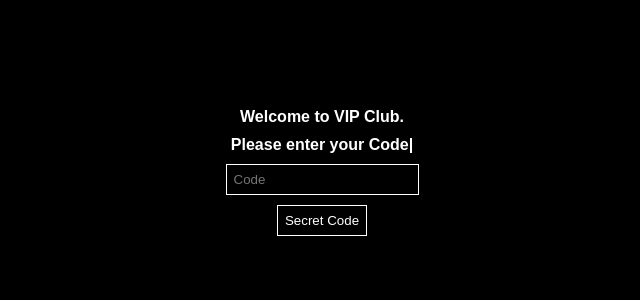
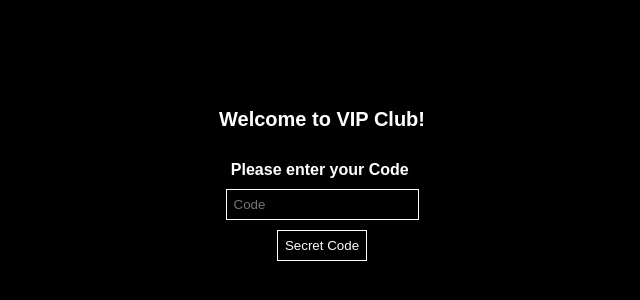
Before and after one commit to Ksmung1/portfolio, a React (Create React App) app: page / in a window 1280 px wide. Shown: the part 142-442 px from the top of the page, without its empty margins (318-958 px from the left). Built offline with nearby package versions, Linux system fonts and the light colour scheme.

Commit message:
3rd commit

```diff
--- a/src/css/App.css
+++ b/src/css/App.css
@@ -42,6 +42,10 @@
   text-align: center;
   background: gray;
 }
+.auth-screen .type-text-1 {
+  font-size: 20px;
+  margin-bottom: 20px;
+}
 .portfolio-screen .container .box .heading {
   font-weight: bold;
   font-size: 20px;
--- a/src/css/props.css
+++ b/src/css/props.css
@@ -51,3 +51,15 @@ body {
 .width {
   width: 100%;
 }
+.blinking {
+  animation: blink 1s infinite;
+}
+@keyframes blink {
+  0%,
+  100% {
+    opacity: 1;
+  }
+  50% {
+    opacity: 0;
+  }
+}
--- a/src/screens/Auth.jsx
+++ b/src/screens/Auth.jsx
@@ -8,18 +8,19 @@ const Auth = () => {
   const [code, setCode] = useState("");
   const [welcomeText, setWelcomeText] = useState("");
   const [promptText, setPromptText] = useState("");
+  const [showCursor, setShowCursor] = useState(false); // To handle blinking cursor
 
-  const welcomeMessage = "Welcome to VIP Club.";
-  const promptMessage = "Please enter your Code|";
+  const welcomeMessage = "Welcome to VIP Club!";
+  const promptMessage = "Please enter your Code";
 
-  // Typewriter effect function (FIXED)
+  // Typewriter effect function
   const typeWriter = (message, setter, onComplete) => {
     let index = 0;
-    let text = ""; // Store text separately to prevent React's async update issue
+    let text = "";
 
     const interval = setInterval(() => {
-      text += message.charAt(index); // Append one character at a time
-      setter(text); // Update state with the new string
+      text += message.charAt(index);
+      setter(text);
       index++;
 
       if (index >= message.length) {
@@ -29,10 +30,11 @@ const Auth = () => {
     }, 50);
   };
 
-  // Start animations in order
   useEffect(() => {
     typeWriter(welcomeMessage, setWelcomeText, () => {
-      typeWriter(promptMessage, setPromptText);
+      typeWriter(promptMessage, setPromptText, () => {
+        setShowCursor(true); // Show blinking cursor after typing
+      });
     });
   }, []);
 
@@ -43,15 +45,18 @@ const Auth = () => {
     } else {
       alert("Incorrect Code. Unauthorized!");
       setUser(null);
-      setCode("")
+      setCode("");
       nav("/");
     }
   };
 
   return (
     <div className="auth-screen flex-col mid relative">
-      <p className="typewriter-text">{welcomeText}</p>
-      <p className="typewriter-text">{promptText}</p>
+      <p className="typewriter-text type-text-1">{welcomeText}</p>
+      <p className="typewriter-text">
+        {promptText}
+        {showCursor && <span className="blinking">|</span>}
+      </p>
       <input
         type="password"
         name="login-code"
```
